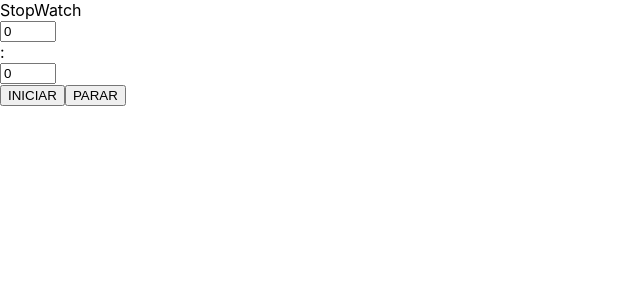
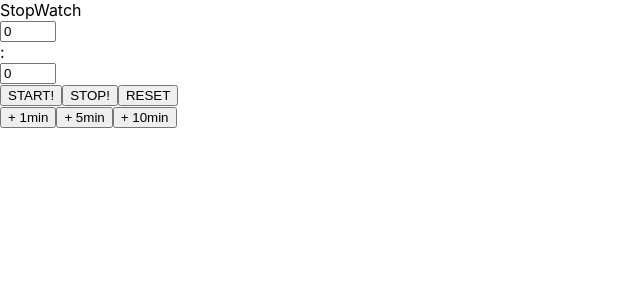
Before and after one commit to felipemuller20/stopwatch-project, a React (Create React App) app in the folder stop-watch/: page / in a window 1280 px wide. Shown: the top 300 px of the page, without its empty margins (0-640 px from the left). Built offline with nearby package versions, Linux system fonts and the light colour scheme.

Commit message:
Adicionado botoes RESET, +1min, +5min, +10min

```diff
--- a/stop-watch/src/App.js
+++ b/stop-watch/src/App.js
@@ -7,6 +7,10 @@ class App extends React.Component {
     this.onChange = this.onChange.bind(this);
     this.startCount = this.startCount.bind(this);
     this.stopCount = this.stopCount.bind(this);
+    this.plusOne = this.plusOne.bind(this);
+    this.plusFive = this.plusFive.bind(this);
+    this.plusTen = this.plusTen.bind(this);
+    this.resetCount = this.resetCount.bind(this);
     this.state = {
       minutes: 0,
       seconds: 0,
@@ -33,6 +37,7 @@ class App extends React.Component {
     if (seconds === 0 && minutes === 0 && working === true) {
       clearInterval(this.myInterval)
       this.setState({ working: false });
+      alert('FIM DO INTERVALO! #VQV')
     }
   }
 
@@ -54,6 +59,28 @@ class App extends React.Component {
     clearInterval(this.myInterval);
   }
 
+  plusOne() {
+    this.setState((previous, _props) => ({ minutes: previous.minutes + 1 }));
+  }
+
+  plusFive() {
+    this.setState((previous, _props) => ({ minutes: previous.minutes + 5 }));
+  }
+
+  plusTen() {
+    this.setState((previous, _props) => ({ minutes: previous.minutes + 10 }));
+  }
+
+  resetCount() {
+    const { working } = this.state;
+    if (working) {
+      clearInterval(this.myInterval);
+      this.setState({ minutes: 0, seconds: 0, working: false })
+    }
+    if(!working) this.setState({ minutes: 0, seconds: 0, working: false })
+
+  }
+
   render() {
     const { minutes, seconds } = this.state;
     return (
@@ -65,8 +92,16 @@ class App extends React.Component {
           <Clock name='minutes' value={minutes} onChange={this.onChange} max='99' />
           <span>:</span>
           <Clock name='seconds' value={seconds} onChange={this.onChange} max='60' />
-          <button type='button' onClick={this.startCount}>INICIAR</button>
-          <button type='button' onClick={this.stopCount}>PARAR</button>
+          <div>
+          <button type='button' onClick={this.startCount}>START!</button>
+          <button type='button' onClick={this.stopCount}>STOP!</button>
+          <button type='button' onClick={this.resetCount}>RESET</button>
+          </div>
+          <div>
+            <button type='button' onClick={this.plusOne}>+ 1min</button>
+            <button type='button' onClick={this.plusFive}>+ 5min</button>
+            <button type='button' onClick={this.plusTen}>+ 10min</button>
+          </div>
         </main>
       </div>
     );
```
